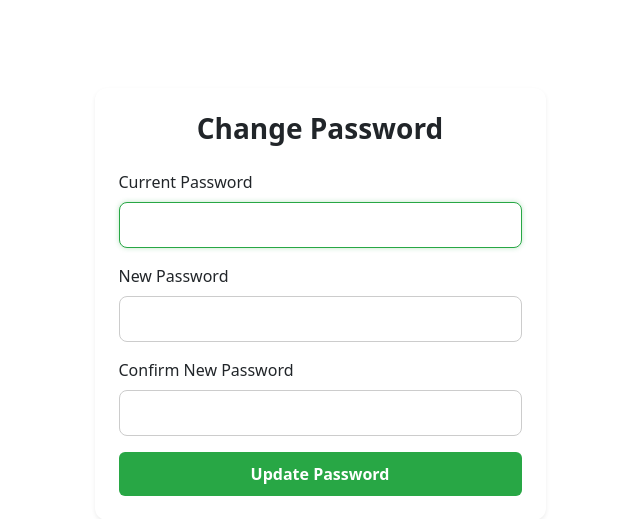
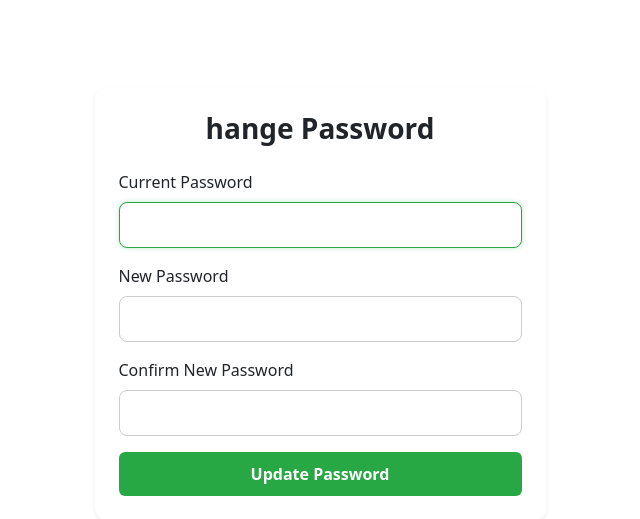
Before and after one commit to NayanMagar1/FYP-guthi-Futsal-Django, a Django app: page /profile/change-password/ in a window 1280 px wide. Shown: the part 65-584 px from the top of the page, without its empty margins (320-960 px from the left). Run offline with Django 5.2, Linux system fonts and the light colour scheme; a user stored in the database is signed in; data comes from the database, SQL or seed files in the repository.

Commit message:
change pw

```diff
--- a/guthi/Templates/change_password.html
+++ b/guthi/Templates/change_password.html
@@ -10,7 +10,7 @@
         <div class="col-md-5">
             <div class="card shadow-sm border-0 p-4">
 
-                <h3 class="text-center mb-4 fw-bold"> Change Password</h3>
+                <h3 class="text-center mb-4 fw-bold"> hange Password</h3>
 
                 <!-- Messages -->
                 {% if messages %}
--- a/guthi/Templates/contactus.html
+++ b/guthi/Templates/contactus.html
@@ -14,7 +14,7 @@
 <form method="post" style="max-width:600px; margin:auto; background:#f4f4f4; padding:30px; border-radius:8px; box-shadow:0 0 10px rgba(0,0,0,0.1);">
     {% csrf_token %}
 
-    <label>ame:</label>
+    <label>Name:</label>
     <input type="text" name="name" class="form-control" required><br>
 
     <label>Email:</label>
```
